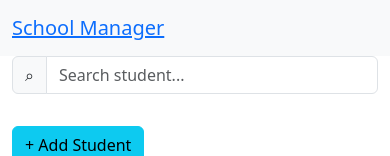
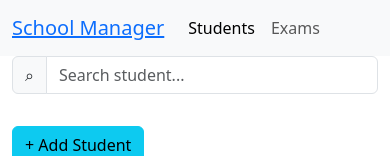
Before and after one commit to Polomeo/capstone, a React (Vite) app in the folder frontend/: page / in a window 390 px wide. Shown: the top 156 px of the page. Built offline with nearby package versions, Linux system fonts and the light colour scheme; no server answers.

Commit message:
Changed class on NavBar to make it responsive

```diff
--- a/frontend/src/components/NavBar.jsx
+++ b/frontend/src/components/NavBar.jsx
@@ -5,7 +5,7 @@ function NavBar() {
     const location = useLocation();
 
     return (
-        <nav className='navbar sticky-top navbar-expand-lg bg-body-tertiary'>
+        <nav className='navbar navbar-expand bg-body-tertiary'>
             <div className="container-fluid">
                 <div className='navbar-brand'>
                     <Link to='/'>School Manager</Link>
```
